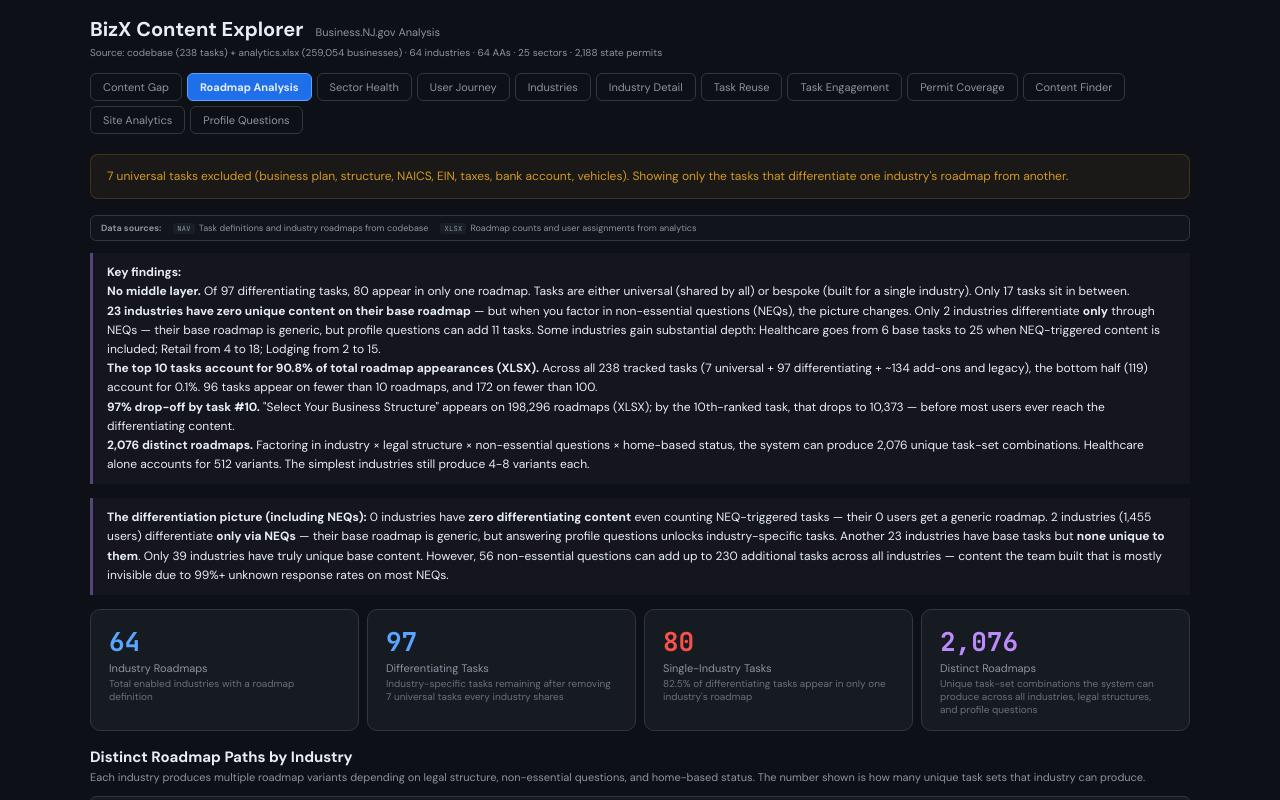
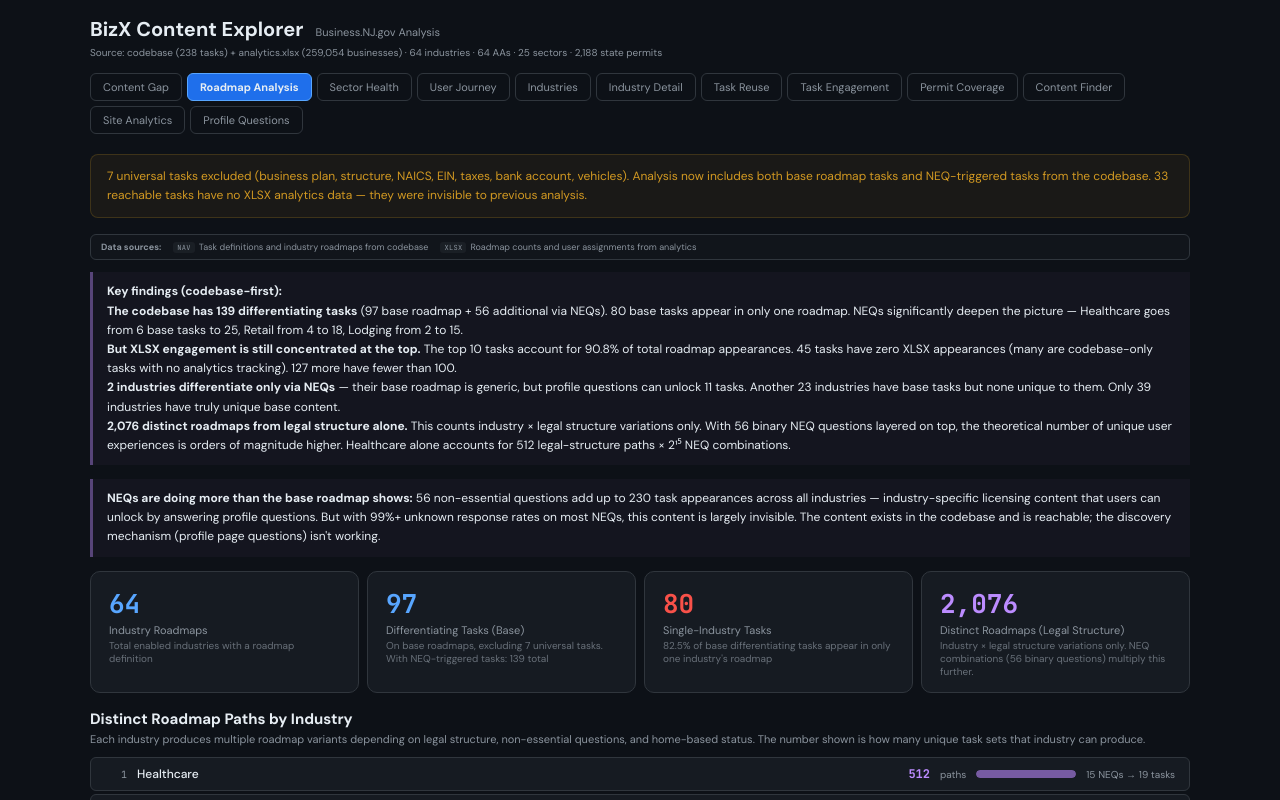
Before and after one commit to amykirchhoff/Roadmap, a React (Vite) app: page / in a window 1280 px wide. Both pictures are taken after a click on the button "Roadmap Analysis". Shown: the top 800 px of the page. Built offline with nearby package versions, Linux system fonts and the light colour scheme.

Commit message:
Add files via upload

```diff
--- a/src/App.jsx
+++ b/src/App.jsx
@@ -164,22 +164,21 @@ export default function App() {
     const scatter = inds.filter(i=>i.name!=="All Other Businesses").map(i=>({...i,logUsers:Math.log10(Math.max(i.users,1))}));
     const oneTasks = inds.filter(i=>i.totalDiffTasks===1).sort((a,b)=>b.users-a.users);
     return (<div>
-      <Alert color={C.orange}>7 universal tasks excluded (business plan, structure, NAICS, EIN, taxes, bank account, vehicles). Showing only the tasks that differentiate one industry's roadmap from another.</Alert>
+      <Alert color={C.orange}>7 universal tasks excluded (business plan, structure, NAICS, EIN, taxes, bank account, vehicles). Analysis now includes both base roadmap tasks and NEQ-triggered tasks from the codebase. {tp.filter(t=>t.dataQuality==="noAnalytics").length} reachable tasks have no XLSX analytics data — they were invisible to previous analysis.</Alert>
       <SrcLegend items={[["NAV","Task definitions and industry roadmaps from codebase"],["XLSX","Roadmap counts and user assignments from analytics"]]} />
       <Insight>
-        <strong>Key findings:</strong><br/>
-        <strong>No middle layer.</strong> Of {DATA.totalDiffTasks} differentiating tasks, {uniqueOnly.length} appear in only one roadmap. Tasks are either universal (shared by all) or bespoke (built for a single industry). Only {DATA.totalDiffTasks - uniqueOnly.length} tasks sit in between.<br/>
-        <strong>23 industries have zero unique content on their base roadmap</strong> — but when you factor in non-essential questions (NEQs), the picture changes. {diffStats.zeroDiff.length>0?diffStats.zeroDiff.length+" industries ("+fmt(diffStats.zeroDiffUsers)+" users) have zero differentiating content even including NEQs. ":"Only "}{diffStats.neqOnly.length} industries differentiate <strong>only</strong> through NEQs — their base roadmap is generic, but profile questions can add {diffStats.neqOnly.map(i=>i.neqTaskCount).reduce((a,b)=>a+b,0)} tasks. Some industries gain substantial depth: Healthcare goes from 6 base tasks to {inds.find(i=>i.id==="healthcare")?.totalContentTasks||"?"} when NEQ-triggered content is included; Retail from {inds.find(i=>i.id==="retail")?.totalDiffTasks||"?"} to {inds.find(i=>i.id==="retail")?.totalContentTasks||"?"}; Lodging from {inds.find(i=>i.id==="lodging")?.totalDiffTasks||"?"} to {inds.find(i=>i.id==="lodging")?.totalContentTasks||"?"}.<br/>
-        <strong>The top 10 tasks account for {pct(tp.slice(0,10).reduce((s,t)=>s+t.total,0), tp.reduce((s,t)=>s+t.total,0))} of total roadmap appearances (XLSX).</strong> Across all {tp.length} tracked tasks (7 universal + {DATA.totalDiffTasks} differentiating + ~{tp.length - 7 - DATA.totalDiffTasks} add-ons and legacy), the bottom half ({Math.floor(tp.length/2)}) account for {pct(tp.slice(Math.floor(tp.length/2)).reduce((s,t)=>s+t.total,0), tp.reduce((s,t)=>s+t.total,0))}. {tp.filter(t=>t.total<10).length} tasks appear on fewer than 10 roadmaps, and {tp.filter(t=>t.total<100).length} on fewer than 100.<br/>
-        <strong>97% drop-off by task #10.</strong> "Select Your Business Structure" appears on {fmt(tp[0]?.total)} roadmaps (XLSX); by the 10th-ranked task, that drops to {fmt(tp[9]?.total)} — before most users ever reach the differentiating content.<br/>
-        <strong>{fmt(DATA.totalDistinctPaths||0)} distinct roadmaps.</strong> Factoring in industry × legal structure × non-essential questions × home-based status, the system can produce {fmt(DATA.totalDistinctPaths||0)} unique task-set combinations. Healthcare alone accounts for 512 variants. The simplest industries still produce 4-8 variants each.
+        <strong>Key findings (codebase-first):</strong><br/>
+        <strong>The codebase has {DATA.totalAllDiffTasks||DATA.totalDiffTasks} differentiating tasks</strong> ({DATA.totalDiffTasks} base roadmap + {DATA.totalNeqTaskSlugs||0} additional via NEQs). {uniqueOnly.length} base tasks appear in only one roadmap. NEQs significantly deepen the picture — Healthcare goes from 6 base tasks to {inds.find(i=>i.id==="healthcare")?.totalContentTasks||"?"}, Retail from {inds.find(i=>i.id==="retail")?.totalDiffTasks||"?"} to {inds.find(i=>i.id==="retail")?.totalContentTasks||"?"}, Lodging from {inds.find(i=>i.id==="lodging")?.totalDiffTasks||"?"} to {inds.find(i=>i.id==="lodging")?.totalContentTasks||"?"}.<br/>
+        <strong>But XLSX engagement is still concentrated at the top.</strong> The top 10 tasks account for {pct(tp.slice(0,10).reduce((s,t)=>s+t.total,0), tp.reduce((s,t)=>s+t.total,0))} of total roadmap appearances. {tp.filter(t=>t.total===0).length} tasks have zero XLSX appearances (many are codebase-only tasks with no analytics tracking). {tp.filter(t=>t.total>0&&t.total<100).length} more have fewer than 100.<br/>
+        <strong>{diffStats.neqOnly.length} industries differentiate only via NEQs</strong> — their base roadmap is generic, but profile questions can unlock {diffStats.neqOnly.map(i=>i.neqTaskCount).reduce((a,b)=>a+b,0)} tasks. Another {diffStats.noUnique.length} industries have base tasks but none unique to them. Only {diffStats.hasUnique.length} industries have truly unique base content.<br/>
+        <strong>{fmt(DATA.totalDistinctPaths||0)} distinct roadmaps from legal structure alone.</strong> This counts industry × legal structure variations only. With 56 binary NEQ questions layered on top, the theoretical number of unique user experiences is orders of magnitude higher. Healthcare alone accounts for 512 legal-structure paths × 2¹⁵ NEQ combinations.
       </Insight>
-      <Insight><strong>The differentiation picture (including NEQs):</strong> {diffStats.zeroDiff.length} industries have <strong>zero differentiating content</strong> even counting NEQ-triggered tasks — their {fmt(diffStats.zeroDiffUsers)} users get a generic roadmap. {diffStats.neqOnly.length} industries ({fmt(diffStats.neqOnlyUsers)} users) differentiate <strong>only via NEQs</strong> — their base roadmap is generic, but answering profile questions unlocks industry-specific tasks. Another {diffStats.noUnique.length} industries have base tasks but <strong>none unique to them</strong>. Only {diffStats.hasUnique.length} industries have truly unique base content. However, 56 non-essential questions can add up to {inds.reduce((s,i)=>s+(i.neqTaskCount||0),0)} additional tasks across all industries — content the team built that is mostly invisible due to 99%+ unknown response rates on most NEQs.</Insight>
+      <Insight><strong>NEQs are doing more than the base roadmap shows:</strong> 56 non-essential questions add up to {inds.reduce((s,i)=>s+(i.neqTaskCount||0),0)} task appearances across all industries — industry-specific licensing content that users can unlock by answering profile questions. But with 99%+ unknown response rates on most NEQs, this content is largely invisible. The content exists in the codebase and is reachable; the discovery mechanism (profile page questions) isn't working.</Insight>
       <div style={{display:"flex",gap:8,flexWrap:"wrap",marginBottom:16}}>
         <Stat label="Industry Roadmaps" value={inds.length} sub="Total enabled industries with a roadmap definition" />
-        <Stat label="Differentiating Tasks" value={DATA.totalDiffTasks} sub="Industry-specific tasks remaining after removing 7 universal tasks every industry shares" />
-        <Stat label="Single-Industry Tasks" value={uniqueOnly.length} sub={pct(uniqueOnly.length,DATA.totalDiffTasks)+" of differentiating tasks appear in only one industry's roadmap"} color={C.red} />
-        <Stat label="Distinct Roadmaps" value={fmt(DATA.totalDistinctPaths||0)} sub="Unique task-set combinations the system can produce across all industries, legal structures, and profile questions" color={C.purple} />
+        <Stat label="Differentiating Tasks (Base)" value={DATA.totalDiffTasks} sub={"On base roadmaps, excluding 7 universal tasks. With NEQ-triggered tasks: "+(DATA.totalAllDiffTasks||DATA.totalDiffTasks)+" total"} />
+        <Stat label="Single-Industry Tasks" value={uniqueOnly.length} sub={pct(uniqueOnly.length,DATA.totalDiffTasks)+" of base differentiating tasks appear in only one industry's roadmap"} color={C.red} />
+        <Stat label="Distinct Roadmaps (Legal Structure)" value={fmt(DATA.totalDistinctPaths||0)} sub="Industry × legal structure variations only. NEQ combinations (56 binary questions) multiply this further." color={C.purple} />
       </div>
 
       <Sec title="Distinct Roadmap Paths by Industry" sub="Each industry produces multiple roadmap variants depending on legal structure, non-essential questions, and home-based status. The number shown is how many unique task sets that industry can produce.">
@@ -201,19 +200,20 @@ export default function App() {
       </Sec>
 
       <div style={{display:"flex",gap:8,flexWrap:"wrap",marginBottom:20}}>
-        <Stat label="Industries w/ Zero Content" value={diffStats.zeroDiff.length} sub={fmt(diffStats.zeroDiffUsers)+" businesses — no base tasks, no NEQ tasks, identical to generic"} color={C.red} />
-        {diffStats.neqOnly.length>0&&<Stat label="Differentiate via NEQ Only" value={diffStats.neqOnly.length} sub={fmt(diffStats.neqOnlyUsers)+" businesses — base roadmap is generic, but profile questions can add industry content"} color={C.orange} />}
+        {diffStats.zeroDiff.length>0?<Stat label="Zero Base + Zero NEQ" value={diffStats.zeroDiff.length} sub={fmt(diffStats.zeroDiffUsers)+" businesses — completely generic roadmap, no differentiation at all"} color={C.red} />:
+         <Stat label="All Industries Have Content" value="✓" sub="With NEQs included, every industry has at least some differentiating tasks" color={C.green} />}
+        {diffStats.neqOnly.length>0&&<Stat label="NEQ-Only Differentiation" value={diffStats.neqOnly.length} sub={fmt(diffStats.neqOnlyUsers)+" businesses — base roadmap is generic, differentiation comes entirely from profile questions"} color={C.orange} />}
         <Stat label="Industries w/ Shared Tasks Only" value={diffStats.noUnique.length} sub={fmt(diffStats.noUniqueUsers)+" businesses — base tasks exist but all shared with other industries"} color={C.orange} />
         <Stat label="Industries w/ Unique Tasks" value={diffStats.hasUnique.length} sub="These industries have at least one task no other industry includes" color={C.green} />
       </div>
-      <Sec title="Users vs. Differentiating Tasks" sub="Each dot is one industry. Color = degree of uniqueness. Click for details.">
+      <Sec title="Users vs. Total Content Tasks (Base + NEQ)" sub="Each dot is one industry. Color = degree of uniqueness. Click for details. X-axis includes both base roadmap tasks and NEQ-triggered tasks.">
         <div style={{background:C.card,border:`1px solid ${C.border}`,borderRadius:10,padding:14}}>
           <ResponsiveContainer width="100%" height={340}>
             <ScatterChart margin={{top:10,right:20,bottom:40,left:10}}>
               <CartesianGrid strokeDasharray="3 3" stroke={C.border} />
-              <XAxis dataKey="totalDiffTasks" type="number" stroke={C.muted} tick={{fontSize:10,fontFamily:C.mono}} label={{value:"Differentiating Tasks",position:"bottom",offset:20,fill:C.muted,fontSize:11}} />
+              <XAxis dataKey="totalContentTasks" type="number" stroke={C.muted} tick={{fontSize:10,fontFamily:C.mono}} label={{value:"Total Content Tasks (Base + NEQ)",position:"bottom",offset:20,fill:C.muted,fontSize:11}} />
               <YAxis dataKey="logUsers" stroke={C.muted} tick={{fontSize:10,fontFamily:C.mono}} label={{value:"Users (log₁₀)",angle:-90,position:"insideLeft",fill:C.muted,fontSize:11}} tickFormatter={v=>Math.round(Math.pow(10,v)).toLocaleString()} />
-              <Tooltip content={({payload})=>{if(!payload?.[0])return null;const d=payload[0].payload;return <div style={{background:C.card,border:`1px solid ${C.border}`,borderRadius:8,padding:10,fontSize:11,color:C.text,fontFamily:C.sans}}><div style={{fontWeight:700,marginBottom:4}}>{d.name}</div><div>{fmt(d.users)} users · {d.totalDiffTasks} diff ({d.uniqueTasks} unique, {d.sharedTasks} shared)</div></div>;}} />
+              <Tooltip content={({payload})=>{if(!payload?.[0])return null;const d=payload[0].payload;return <div style={{background:C.card,border:`1px solid ${C.border}`,borderRadius:8,padding:10,fontSize:11,color:C.text,fontFamily:C.sans}}><div style={{fontWeight:700,marginBottom:4}}>{d.name}</div><div>{fmt(d.users)} users · {d.totalDiffTasks} base tasks + {d.neqTaskCount||0} NEQ = {d.totalContentTasks||d.totalDiffTasks} total ({d.uniqueTasks} unique)</div></div>;}} />
               <Scatter data={scatter} cursor="pointer" onClick={d=>goDetail(d)}>{scatter.map((e,i)=><Cell key={i} fill={e.totalDiffTasks===0?C.red:e.uniqueTasks===0?C.orange:e.uniqueTasks>=4?C.purple:C.green} fillOpacity={.8} r={Math.max(4,Math.min(14,e.users/1200))} />)}</Scatter>
             </ScatterChart>
           </ResponsiveContainer>
@@ -529,7 +529,7 @@ export default function App() {
         <Stat label="On Roadmaps (XLSX)" value={fmt(allTotal)} small />
         {hasGA4&&<Stat label="Page Views (GA4)" value={fmt(totalPV)} sub={(totalPV/Math.max(allTotal,1)).toFixed(1)+"x the roadmap count"} color={C.cyan} small />}
         <Stat label="Top 5 Tasks =" value={pct(top5Total,allTotal)} sub="of total roadmap appearances" color={C.green} small />
-        <Stat label="Tasks on <10 Roadmaps" value={under10.length} sub={pct(under10.length,tp.length)+" of "+tp.length+" tracked tasks"} color={C.red} small />
+        <Stat label="Tasks on <10 Roadmaps" value={under10.length} sub={pct(under10.length,tp.length)+" of "+tp.length+" tasks (includes "+tp.filter(t=>t.total===0).length+" with zero XLSX data)"} color={C.red} small />
         {staleTasks.length>0&&<Stat label="Likely Stale Tasks" value={staleTasks.length} sub="Completed exceeds GA4 page views — probably renamed or retired task IDs persisting in the database" color={C.red} small />}
         {retiredTasks.length>0&&<Stat label="Retired Task IDs" value={retiredTasks.length} sub="Task ID no longer exists in the codebase — XLSX shows historical data from old accounts" color={C.orange} small />}
         {orphanedTasks.length>0&&<Stat label="Orphaned Tasks" value={orphanedTasks.length} sub="Confirmed dead content — markdown exists in codebase but not referenced by any roadmap, add-on, modification, or code file" color={C.muted} small />}
```
Also changed, not shown: src/data.json.
